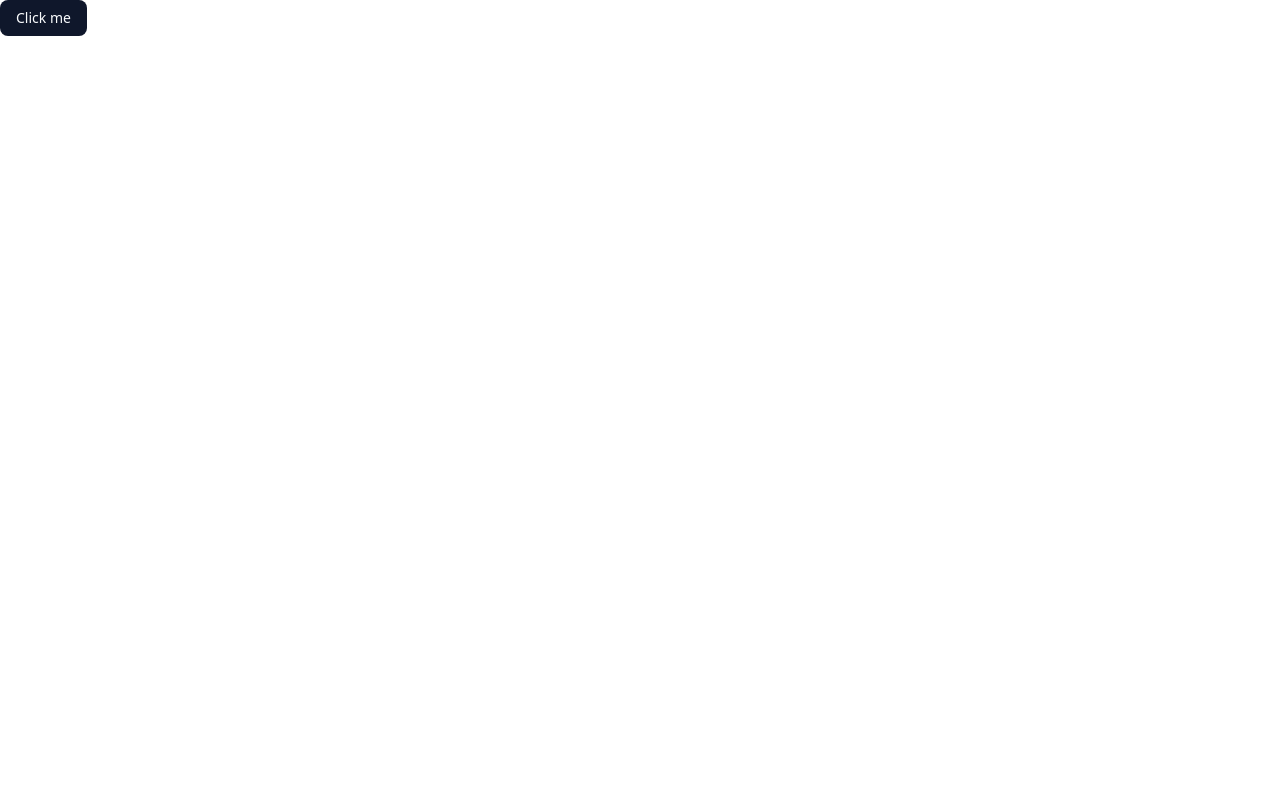
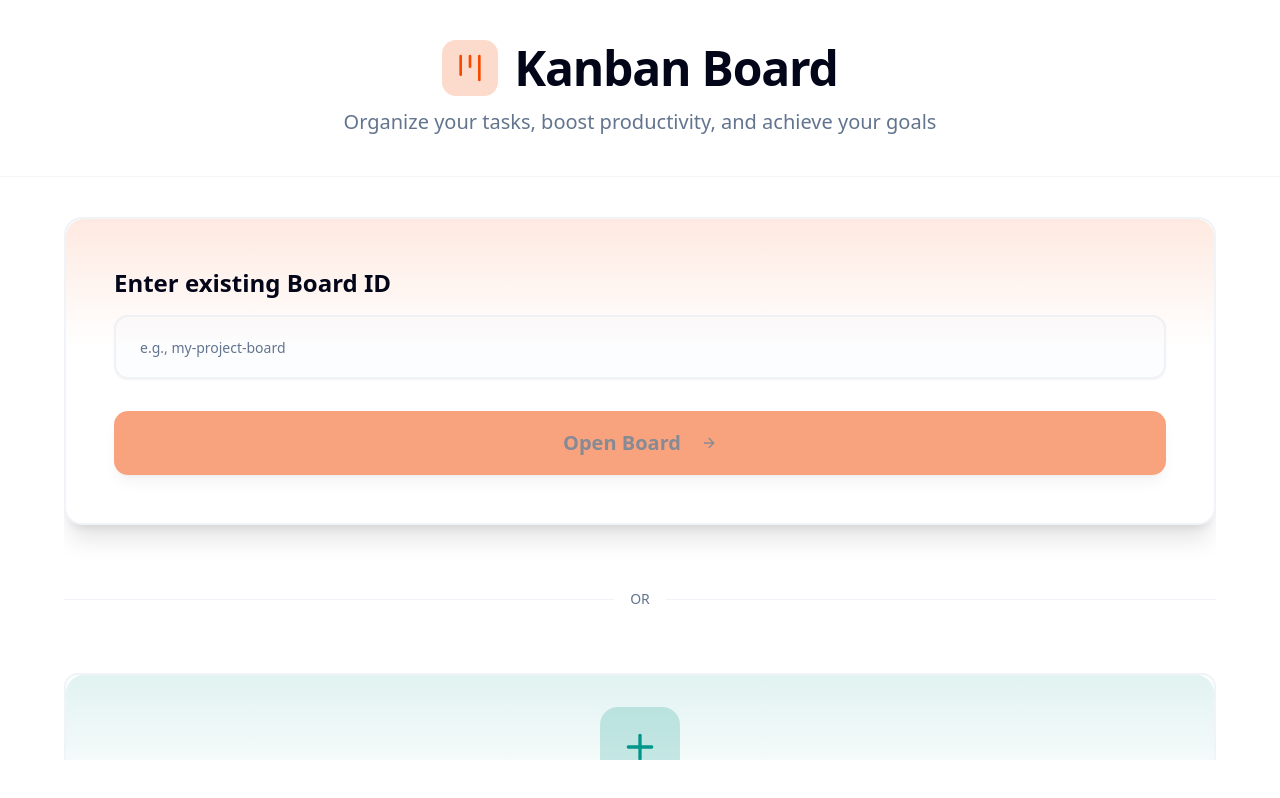
Before and after one commit to RandomIv/kanban-board-app, a Next.js app in the folder web/: page / in a window 1280 px wide. Built offline with nearby package versions, Linux system fonts and the light colour scheme.

Commit message:
feat(web): restructure home page with landing layout and add board creation and navigation features

```diff
--- /dev/null
+++ b/web/src/app/(landing)/page.tsx
@@ -0,0 +1,110 @@
+'use client';
+
+import { useState } from 'react';
+import { useRouter } from 'next/navigation';
+import { Button } from '@/components/ui/button';
+import { Input } from '@/components/ui/input';
+import { Card } from '@/components/ui/card';
+import { Kanban, ArrowRight, Plus } from 'lucide-react';
+
+export default function Home() {
+  const router = useRouter();
+  const [boardId, setBoardId] = useState('');
+
+  const handleCreateNewBoard = () => {
+    const newBoardId = `board-${Date.now()}`;
+    router.push(`/board/${newBoardId}`);
+  };
+
+  const handleOpenBoard = () => {
+    if (boardId.trim()) {
+      router.push(`/board/${boardId}`);
+    }
+  };
+
+  return (
+    <div className="flex h-screen flex-col bg-background text-foreground">
+      <header className="flex flex-col items-center gap-3 border-b border-border/40 px-10 py-10">
+        <div className="flex items-center gap-4">
+          <div className="flex h-14 w-14 items-center justify-center rounded-xl bg-chart-1/20">
+            <Kanban className="h-8 w-8 text-chart-1" />
+          </div>
+          <h1 className="text-5xl font-bold tracking-tight text-foreground">
+            Kanban Board
+          </h1>
+        </div>
+        <p className="text-xl text-muted-foreground text-center max-w-2xl">
+          Organize your tasks, boost productivity, and achieve your goals
+        </p>
+      </header>
+
+      <main className="flex flex-1 flex-col items-center justify-center overflow-y-auto p-10">
+        <div className="w-full max-w-6xl space-y-16 overflow-hidden">
+          <Card className="relative overflow-hidden rounded-2xl border-2 border-border/50 bg-card p-12 shadow-xl">
+            <div className="pointer-events-none absolute inset-x-0 top-0 h-32 rounded-t-2xl bg-linear-to-b from-chart-1/20 to-transparent opacity-60" />
+
+            <div className="relative z-10 space-y-8">
+              <div className="space-y-4">
+                <label
+                  htmlFor="board-id"
+                  className="block text-2xl font-bold text-foreground"
+                >
+                  Enter existing Board ID
+                </label>
+                <Input
+                  id="board-id"
+                  placeholder="e.g., my-project-board"
+                  type="text"
+                  className="h-16 text-xl border-2 border-border/50 bg-secondary/20 focus:border-chart-1 transition-all rounded-xl px-6"
+                  value={boardId}
+                  onChange={(e) => setBoardId(e.target.value)}
+                  onKeyDown={(e) => {
+                    if (e.key === 'Enter') handleOpenBoard();
+                  }}
+                />
+              </div>
+              <Button
+                size="lg"
+                className="h-16 w-full text-xl font-bold bg-chart-1 hover:bg-chart-1/90 text-primary transition-all rounded-xl shadow-lg hover:shadow-xl"
+                onClick={handleOpenBoard}
+                disabled={!boardId.trim()}
+              >
+                Open Board
+                <ArrowRight className="ml-3 h-6 w-6" />
+              </Button>
+            </div>
+          </Card>
+
+          <div className="relative">
+            <div className="absolute inset-0 flex items-center">
+              <div className="w-full border-t border-border/50"></div>
+            </div>
+            <div className="relative flex justify-center text-sm">
+              <span className="bg-background px-4 text-muted-foreground font-medium">
+                OR
+              </span>
+            </div>
+          </div>
+
+          <Card
+            className="relative overflow-hidden rounded-xl border-2 border-border/50 bg-card p-8 shadow-xl transition-all hover:shadow-2xl hover:border-chart-2/50 cursor-pointer group"
+            onClick={handleCreateNewBoard}
+          >
+            <div className="pointer-events-none absolute inset-x-0 top-0 h-32 rounded-t-2xl bg-linear-to-b from-chart-2/20 to-transparent opacity-60" />
+
+            <div className="relative z-10 flex flex-col items-center gap-6">
+              <div className="flex h-20 w-20 items-center justify-center rounded-2xl bg-chart-2/20 transition-all group-hover:scale-110 group-hover:bg-chart-2/30">
+                <Plus className="h-10 w-10 text-chart-2" />
+              </div>
+              <div className="text-center space-y-2">
+                <h2 className="text-3xl font-bold text-foreground">
+                  Create New Board
+                </h2>
+              </div>
+            </div>
+          </Card>
+        </div>
+      </main>
+    </div>
+  );
+}
--- a/web/src/app/page.tsx
+++ /dev/null
@@ -1,9 +0,0 @@
-import {Button} from "@/components/ui/button";
-
-export default function Home() {
-  return (
-      <div>
-          <Button>Click me</Button>
-      </div>
-  )
-}
```
